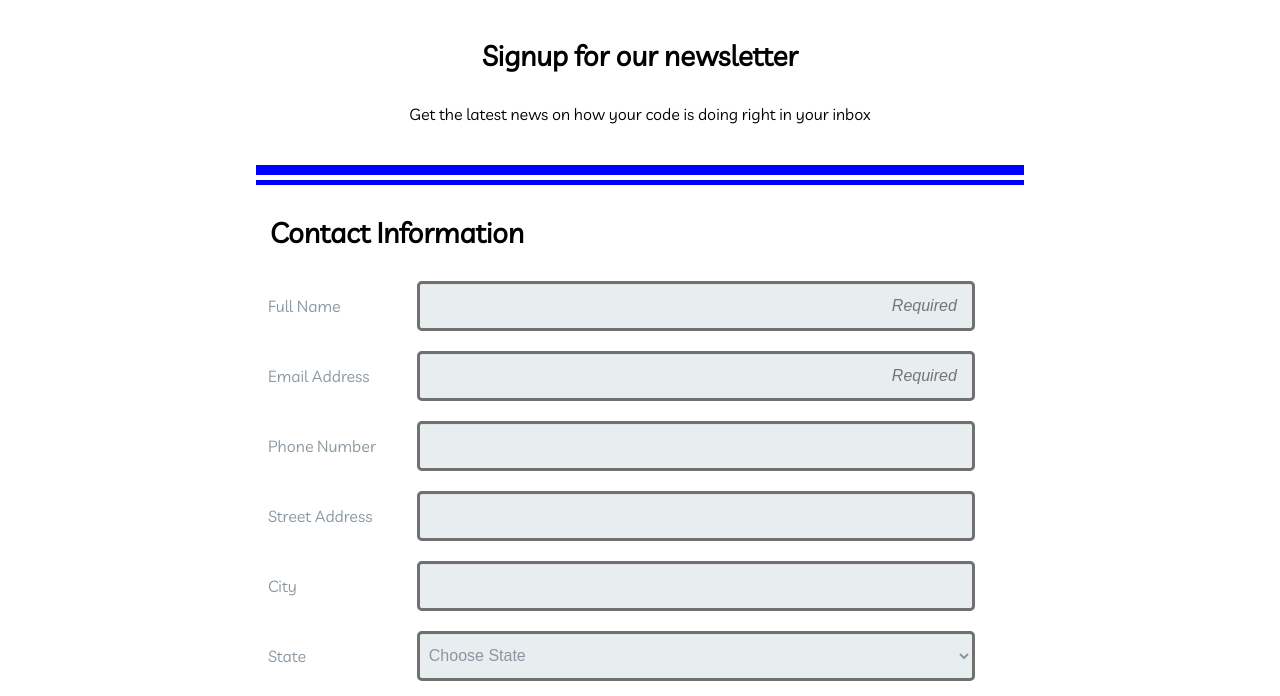
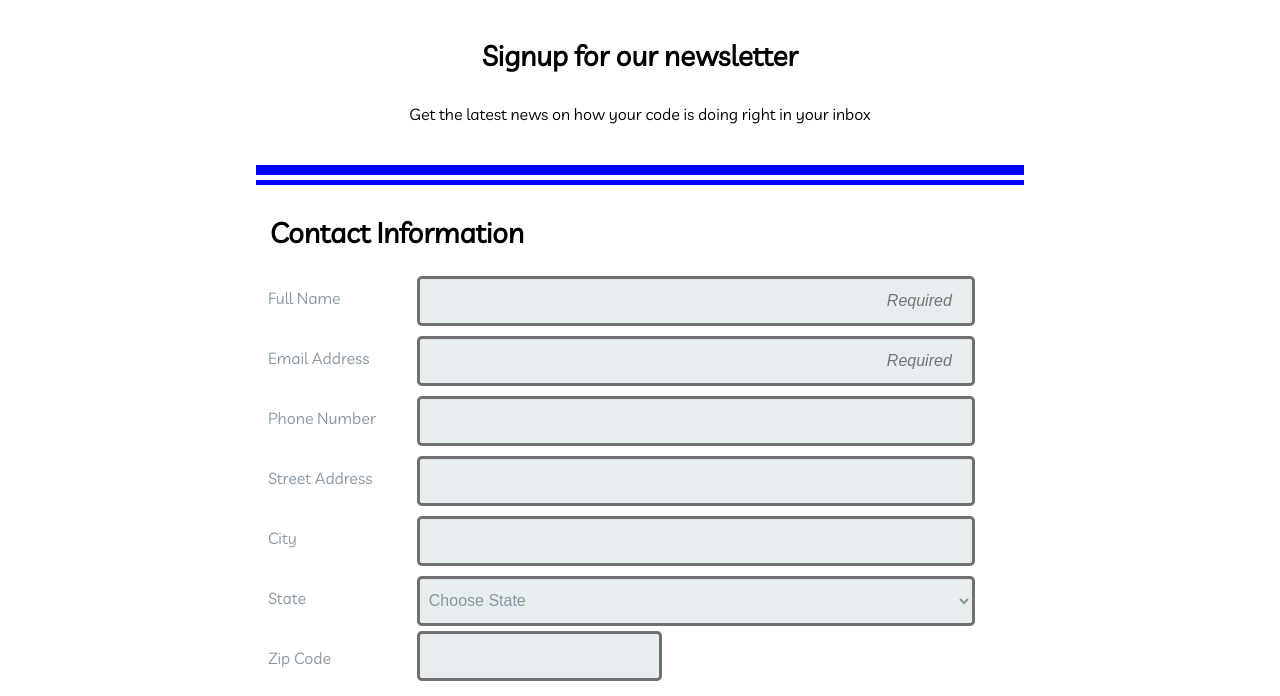
Before and after one commit to mattandersoninf/TTHUnit3Project, a plain HTML site: page index.html in a window 1280 px wide. Shown: the part 82-778 px from the top of the page. Drawn offline with Linux system fonts and the light colour scheme.

Commit message:
All "meets requirements conditions" fulfilled
All "meets requirements conditions" fulfilled, aim for exceeds expectations

```diff
--- a/css/style.css
+++ b/css/style.css
@@ -87,10 +87,14 @@ fieldset{
   margin: 10px 2px;
 }
 
+fieldset:first-of-type{
+  display: flex;
+  flex-direction: column;
+}
+
 fieldset:first-of-type > input,
 select,
 textarea{
-  width: 100%;
   background: rgba(255,255,255,0.1);
   border: 3px solid  #707070;
   border-radius: .3em;
@@ -98,7 +102,19 @@ textarea{
   background-color: #e8eeef;
   color: #8a97a0;
   box-shadow: 0 1px 0 rgba(0,0,0,0.03) inset;
-  float:left;
+}
+
+input[type="text"],
+input[type="email"],
+input[type="tel"],
+select,
+textarea{
+  width:100%;
+}
+
+
+label[for="zip_code"], input[type="number"]{
+  width: 33%;
 }
 
 input[id="zip_code"]{
@@ -108,7 +124,7 @@ input[id="zip_code"]{
 fieldset:first-of-type > input,
 select{
   height:50px;
-  padding-left:10px;
+  padding:0px 10px;
 }
 
 
@@ -129,9 +145,10 @@ label{
 }
 
 fieldset:first-of-type > label{
-  line-height:50px;
   padding-top:2px;
   padding-bottom:2px;
+  padding-right:30px;
+  text-align: left;
 }
 
 fieldset:first-of-type > label, fieldset:nth-of-type(2) > input{
@@ -176,38 +193,30 @@ footer, .signup-msg{
     max-width:768px;
   }
 
-  fieldset:first-of-type > label, fieldset:first-of-type > input{
+  fieldset:first-of-type{
+    display: block;
+    flex-direction: row;
+  }
+
+  fieldset:first-of-type > label, fieldset:first-of-type > input, select{
     display: inline-block;
+    float: left;
   }
 
   fieldset:first-of-type > label{
     width:20%;
     text-align: left;
-    margin:8px 0px;
+    margin:15px 0;
   }
 
-  fieldset:first-of-type > input, select{
-    margin:10px 0px;
+  input[type="text"],
+  input[type="email"],
+  input[type="tel"],
+  select{
+    margin:5px 0px;
     padding:0px 5px;
     width: 75%;
   }
-
-  /*
-  input[type="text"],
-  input[type="email"],
-  input[type="tel"]
-  select{
-    margin:10px 0px;
-    padding:0px 5px;
-    width: 75%;
-  }
-
-  input[type="number"]{
-    margin:10px 0px;
-    padding:0px 5px;
-    width: 33%;
-  }
-  */
 
   fieldset:nth-of-type(2) > p{
     text-align:left;
--- a/index.html
+++ b/index.html
@@ -25,10 +25,10 @@
                     <fieldset>
                         <legend class="fieldset-legend">Contact Information</legend>
                         <label for="name">Full Name</label>
-                        <input type="text" id="name" name="user_name" placeholder="Required">
+                        <input type="text" id="name" name="user_name" placeholder="Required" required>
 
                         <label for="email">Email Address</label>
-                        <input type="email" id="email" name="user_email" placeholder="Required">
+                        <input type="email" id="email" name="user_email" placeholder="Required" required>
 
                         <label for="tel">Phone Number</label>
                         <input type="tel" id="tel" name="user_telephone">
```
Lines whose indentation alone changed are shown as unchanged.
